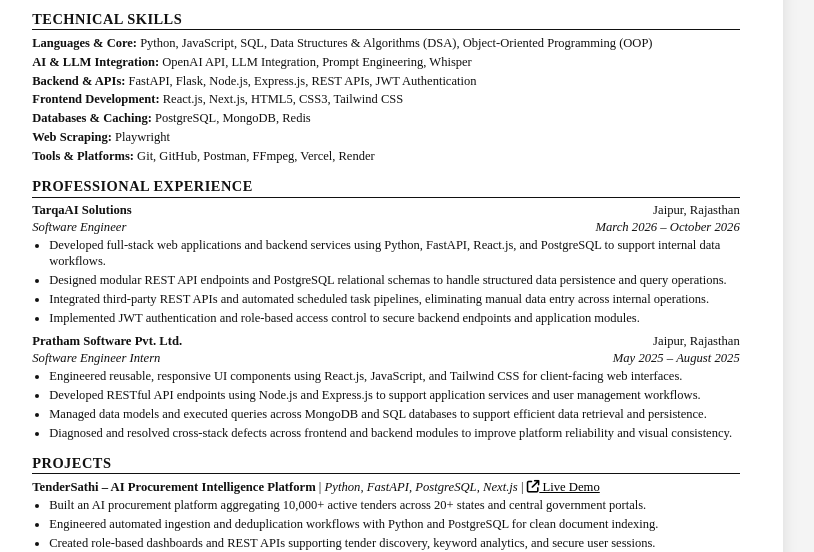
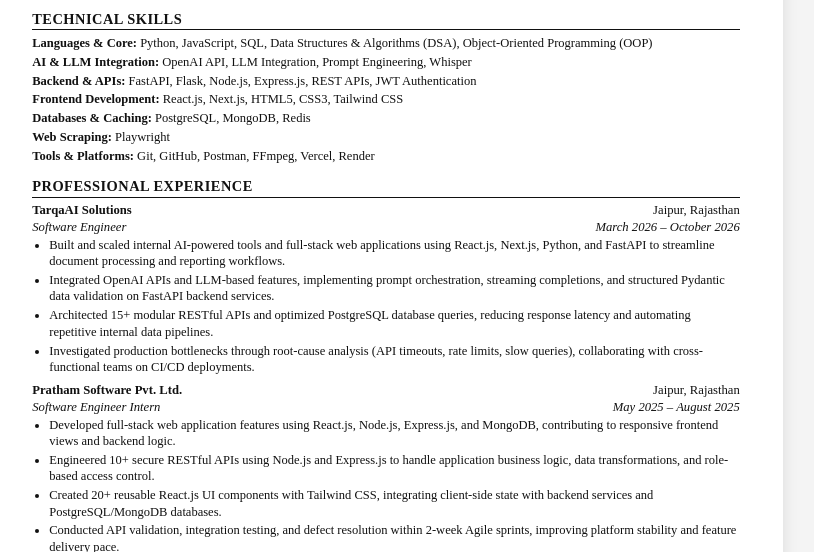
Before and after one commit to harshit705/Harshit-Resume-, a plain HTML site: page index.html in a window 1280 px wide. Shown: the part 236-788 px from the top of the page, without its empty margins (254-1068 px from the left). Drawn offline with Linux system fonts and the light colour scheme.

Commit message:
Update Experience section with clear impact, metrics, and OpenAI/LLM details

```diff
--- a/index.html
+++ b/index.html
@@ -219,10 +219,10 @@
           <span class="italic right">March 2026 – October 2026</span>
         </div>
         <ul>
-          <li>Developed full-stack web applications and backend services using Python, FastAPI, React.js, and PostgreSQL to support internal data workflows.</li>
-          <li>Designed modular REST API endpoints and PostgreSQL relational schemas to handle structured data persistence and query operations.</li>
-          <li>Integrated third-party REST APIs and automated scheduled task pipelines, eliminating manual data entry across internal operations.</li>
-          <li>Implemented JWT authentication and role-based access control to secure backend endpoints and application modules.</li>
+          <li>Built and scaled internal AI-powered tools and full-stack web applications using React.js, Next.js, Python, and FastAPI to streamline document processing and reporting workflows.</li>
+          <li>Integrated OpenAI APIs and LLM-based features, implementing prompt orchestration, streaming completions, and structured Pydantic data validation on FastAPI backend services.</li>
+          <li>Architected 15+ modular RESTful APIs and optimized PostgreSQL database queries, reducing response latency and automating repetitive internal data pipelines.</li>
+          <li>Investigated production bottlenecks through root-cause analysis (API timeouts, rate limits, slow queries), collaborating with cross-functional teams on CI/CD deployments.</li>
         </ul>
       </div>
 
@@ -236,10 +236,10 @@
           <span class="italic right">May 2025 – August 2025</span>
         </div>
         <ul>
-          <li>Engineered reusable, responsive UI components using React.js, JavaScript, and Tailwind CSS for client-facing web interfaces.</li>
-          <li>Developed RESTful API endpoints using Node.js and Express.js to support application services and user management workflows.</li>
-          <li>Managed data models and executed queries across MongoDB and SQL databases to support efficient data retrieval and persistence.</li>
-          <li>Diagnosed and resolved cross-stack defects across frontend and backend modules to improve platform reliability and visual consistency.</li>
+          <li>Developed full-stack web application features using React.js, Node.js, Express.js, and MongoDB, contributing to responsive frontend views and backend logic.</li>
+          <li>Engineered 10+ secure RESTful APIs using Node.js and Express.js to handle application business logic, data transformations, and role-based access control.</li>
+          <li>Created 20+ reusable React.js UI components with Tailwind CSS, integrating client-side state with backend services and PostgreSQL/MongoDB databases.</li>
+          <li>Conducted API validation, integration testing, and defect resolution within 2-week Agile sprints, improving platform stability and feature delivery pace.</li>
         </ul>
       </div>
     </section>
```
